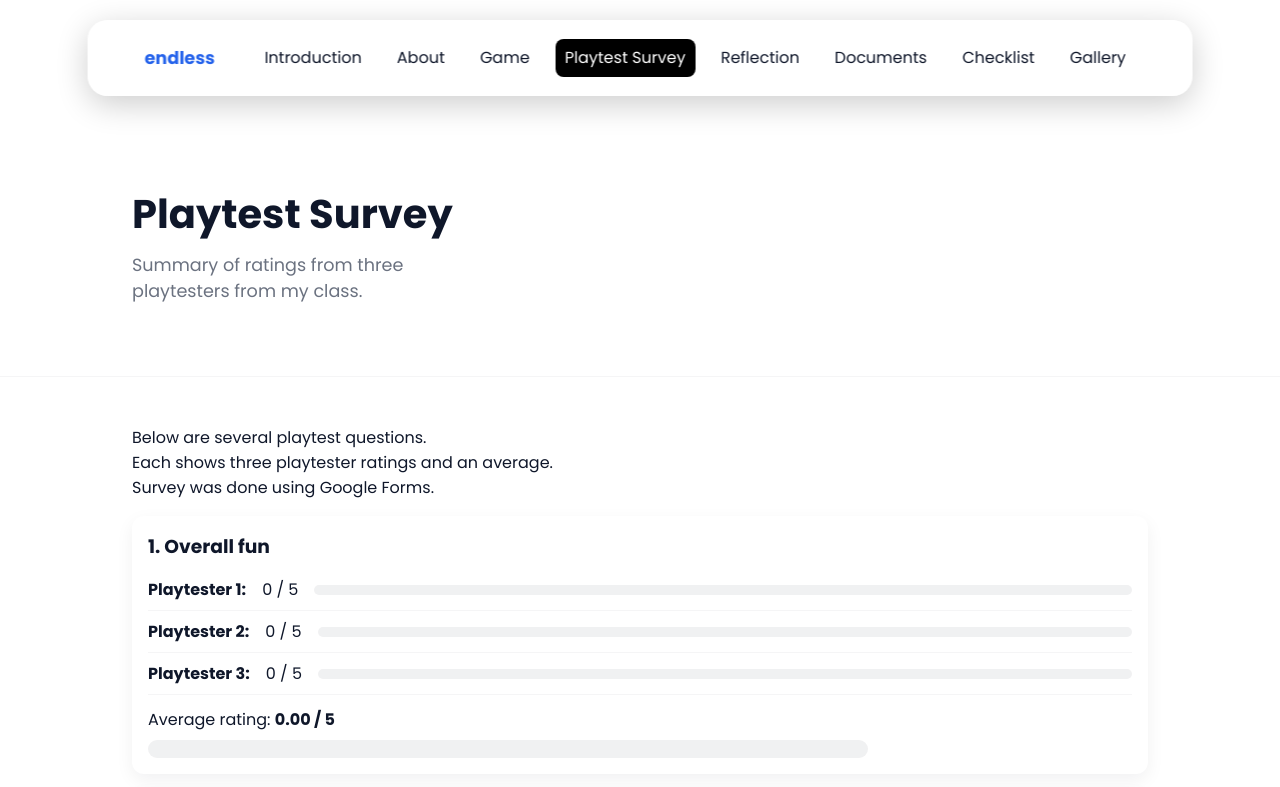
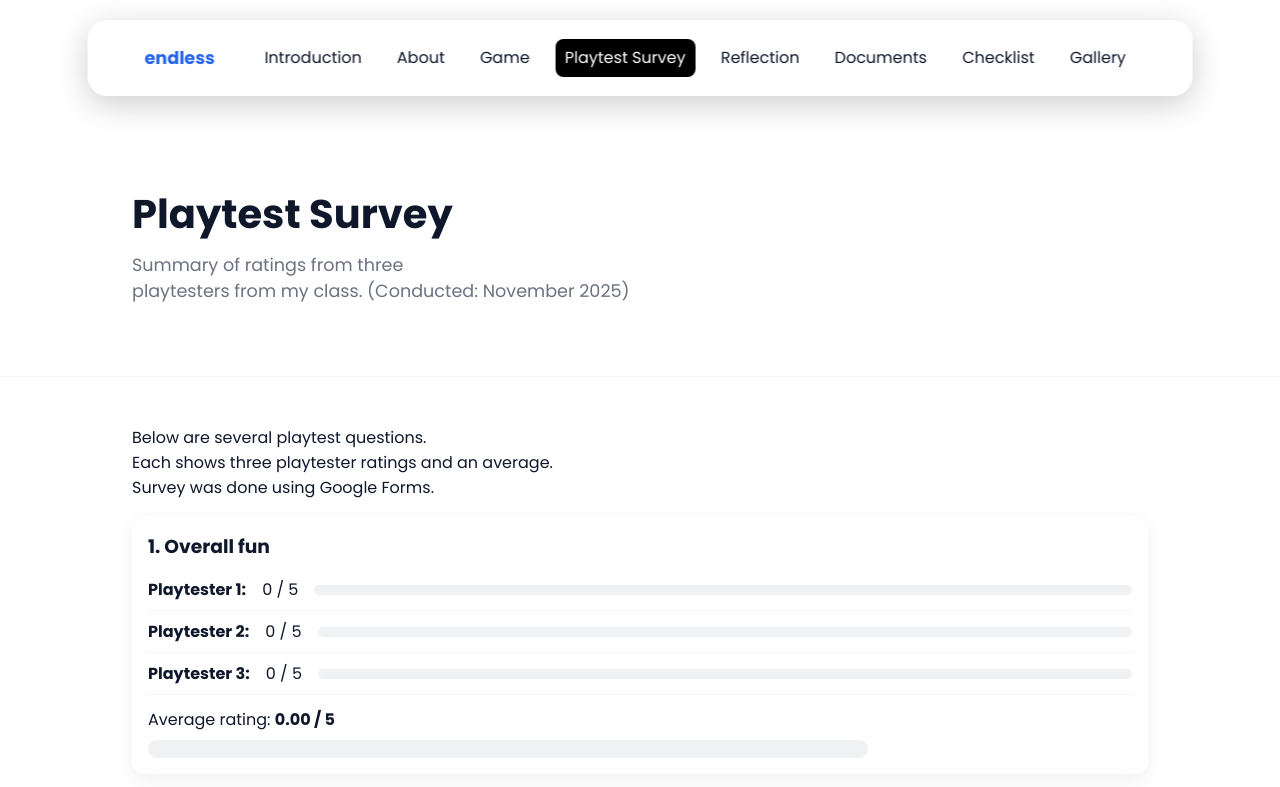
Before and after one commit to sanctier/GL_E-Portfolio, a plain HTML site: page playtest-survey.html in a window 1280 px wide. Shown: the top 787 px of the page. Drawn offline with Linux system fonts and the light colour scheme.

Commit message:
Update playtest-survey.html

```diff
--- a/playtest-survey.html
+++ b/playtest-survey.html
@@ -33,7 +33,7 @@
     <section class="page-header">
       <div class="container">
         <h1>Playtest Survey</h1>
-        <p class="subtitle">Summary of ratings from three <br> playtesters from my class.</p>
+        <p class="subtitle">Summary of ratings from three <br> playtesters from my class. (Conducted: November 2025)</p>
       </div>
     </section>
 
```
